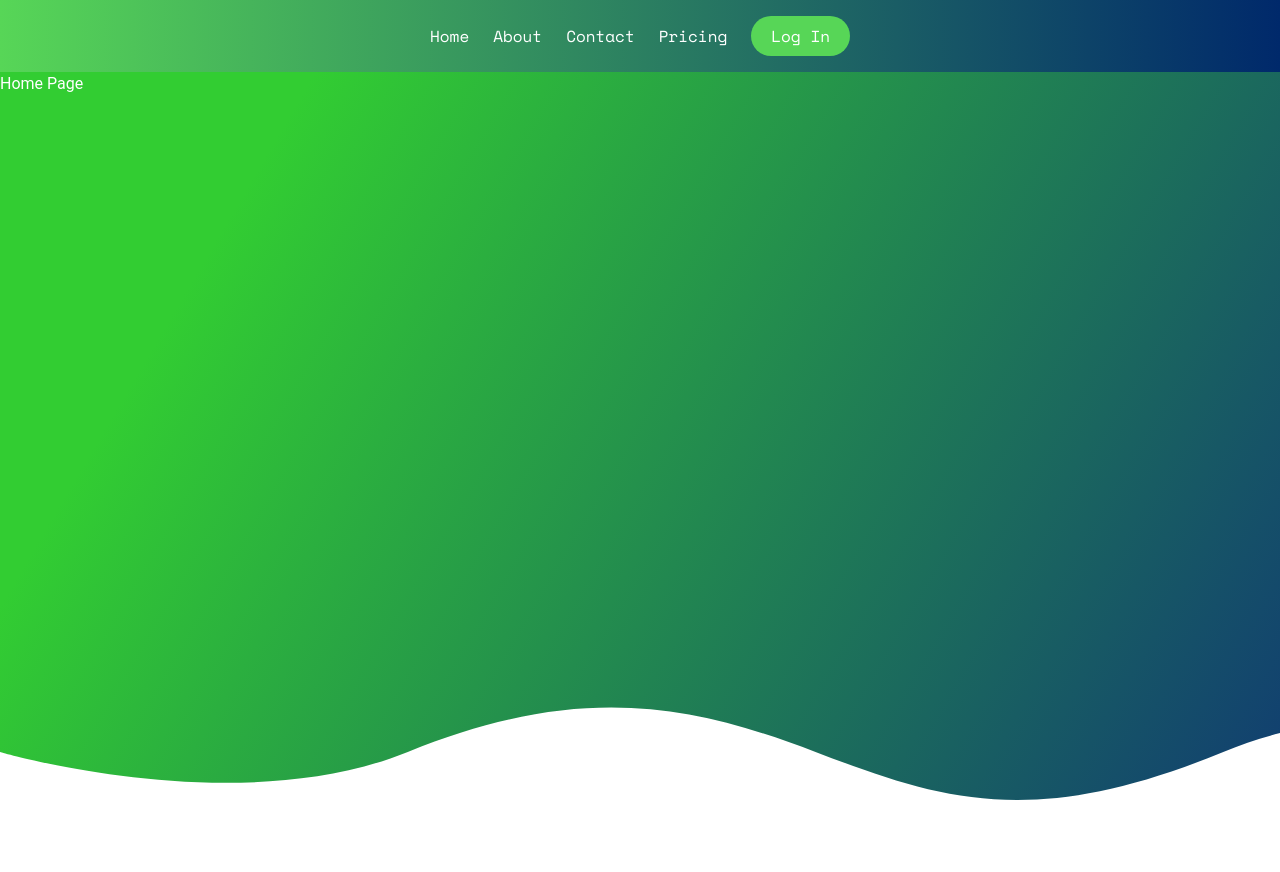
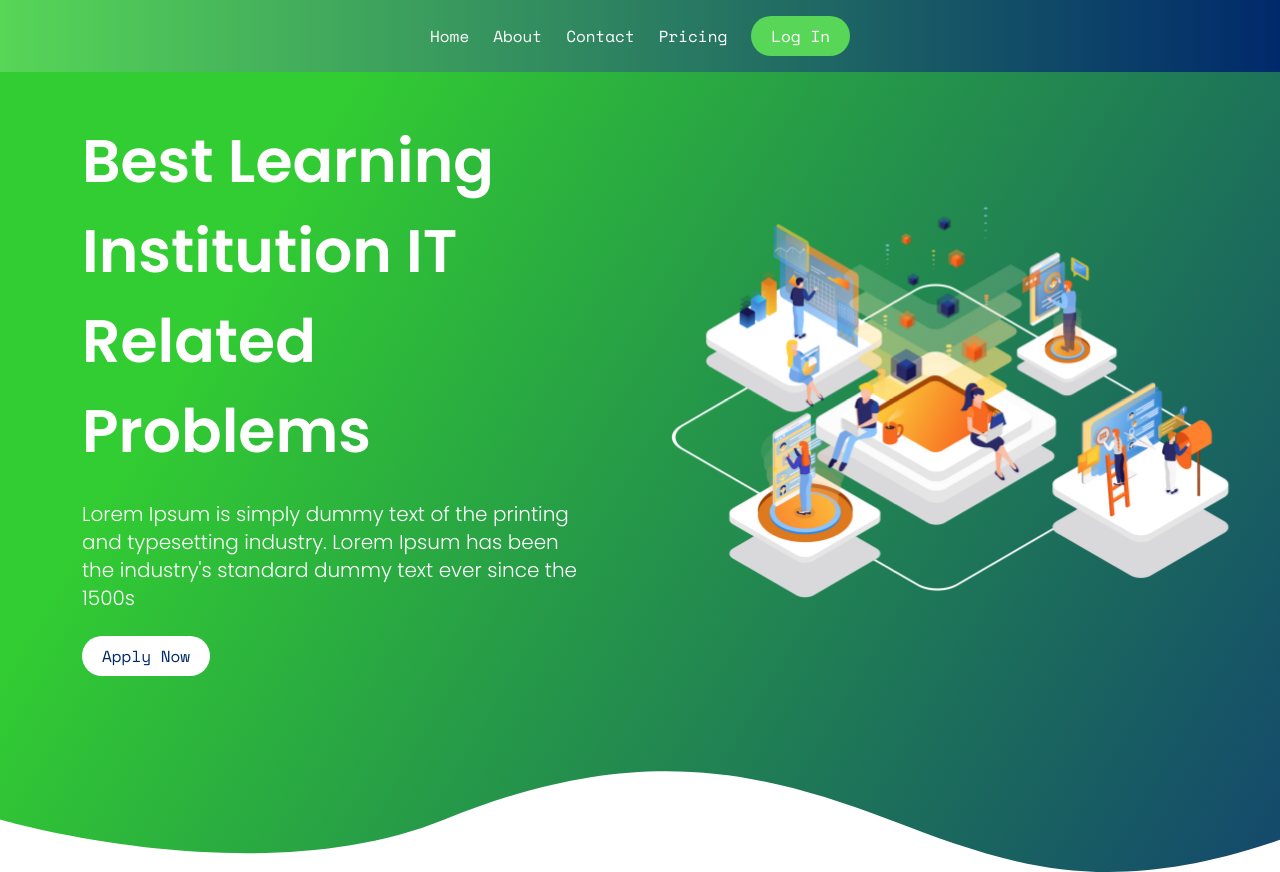
Before and after one commit to killy10o10/school-webapp, a React (Vite) app: page / in a window 1280 px wide. Before the commit the page ends 800 px from the top, so only its background shows below. Built offline with nearby package versions, Linux system fonts and the light colour scheme.

Commit message:
setup home page

```diff
--- a/src/index.css
+++ b/src/index.css
@@ -1,8 +1,26 @@
 @import url('https://fonts.googleapis.com/css2?family=Inter:wght@400;600;700;900&display=swap');
-@import url('https://fonts.googleapis.com/css2?family=Poppins:wght@300;400;700&display=swap');
+@import url('https://fonts.googleapis.com/css2?family=Poppins:wght@300;400;600;700&display=swap');
 @import url('https://fonts.googleapis.com/css2?family=Space+Mono:wght@400;700&display=swap');
 
 
 @tailwind base;
 @tailwind components;
 @tailwind utilities;
+
+/*
+.avatar {
+  transform: translatey(0px);
+  animation: float 6s ease-in-out infinite;
+}
+
+@keyframes float {
+  0% {
+    transform: translatey(0px);
+  }
+  50% {
+    transform: translatey(-20px);
+  }
+  100% {
+    transform: translatey(0px);
+  }
+} */
--- a/src/pages/Home.jsx
+++ b/src/pages/Home.jsx
@@ -1,10 +1,30 @@
+import heroImage from '../assets/image.png';
 
 function Home() {
   return (
-    <section className="text-white">
-      <h1>Home Page</h1>
+    <section className="text-white p-2 md:p-5 h-screen grid md:grid-cols-2">
+      <div className="font-poppins h-4/5 flex flex-col items-center justify-center mt-10 md:mt-0">
+        <div className="lg:w-4/5 flex flex-col gap-6">
+          <h1 className="text-6xl font-semibold lg:leading-normal">
+            Best Learning Institution IT Related Problems
+          </h1>
+          <p className="text-xl font-light">
+            Lorem Ipsum is simply dummy text of the printing and typesetting
+            industry. Lorem Ipsum has been the industry&apos;s standard dummy
+            text ever since the 1500s
+          </p>
+          <button className="bg-white text-dark-blue font-mono rounded-3xl px-5 py-2 self-start">
+            Apply Now
+          </button>
+        </div>
+      </div>
+      <div className="h-4/5 flex flex-col items-center justify-center">
+        <div className="translate-y-0 animate-slow-float">
+          <img src={heroImage} alt="" />
+        </div>
+      </div>
     </section>
-  )
+  );
 }
 
-export default Home
+export default Home;
--- a/tailwind.config.js
+++ b/tailwind.config.js
@@ -13,6 +13,23 @@ export default withMT({
         inter: "'Inter', sans-serif",
         poppins: "'Poppins', sans-serif",
         mono: "'Space Mono', monospace",
+      },
+      animation: {
+        "slow-float": "float 6s ease-in-out infinite"
+      },
+      keyframes: {
+
+      float: {
+         "0%": {
+          transform: "translatey(0px)"
+        },
+        "50%": {
+          transform: "translatey(-20px)"
+        },
+        "100%": {
+          transform: "translatey(0px)"
+        },
+      }
       }
     },
   },
```
Also changed, not shown: src/assets/Image.png (added).
